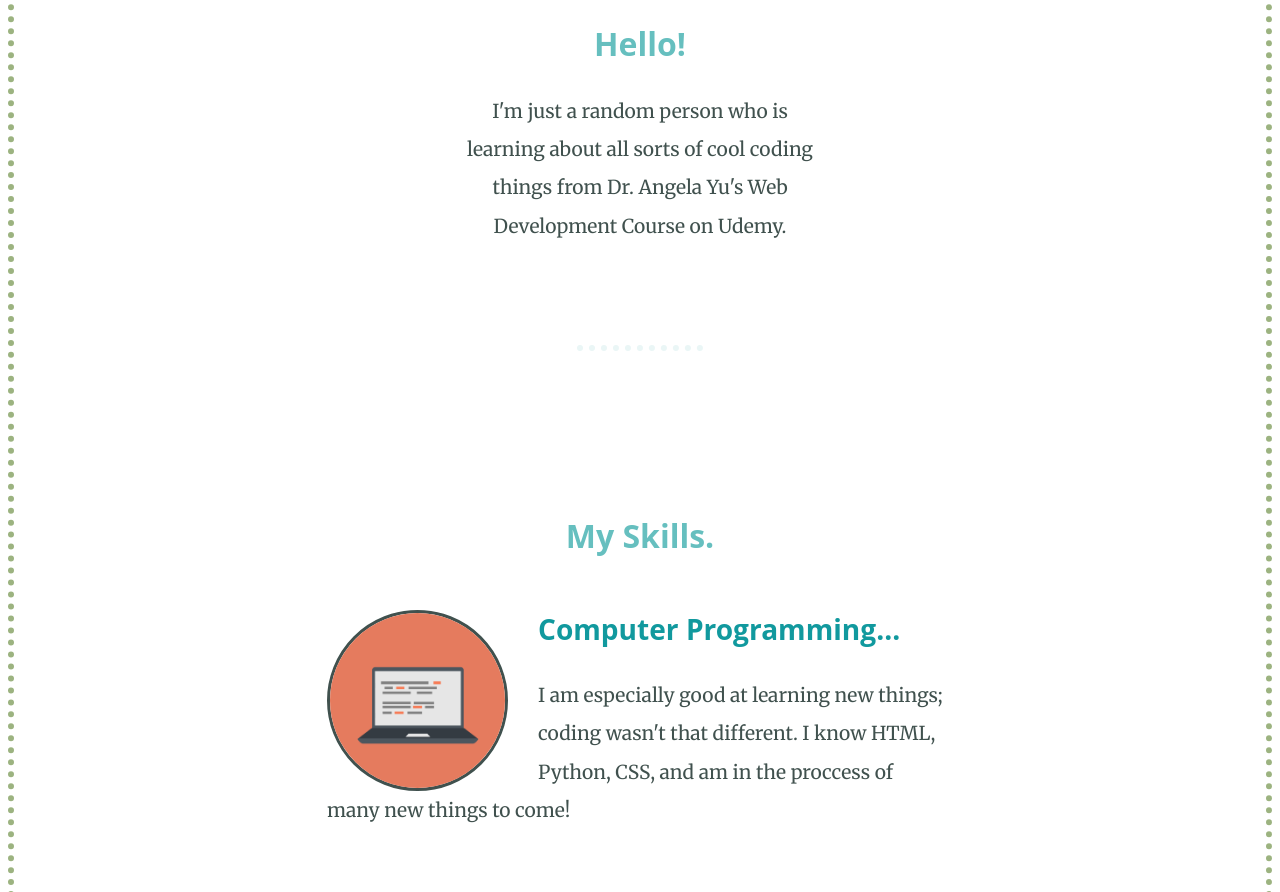
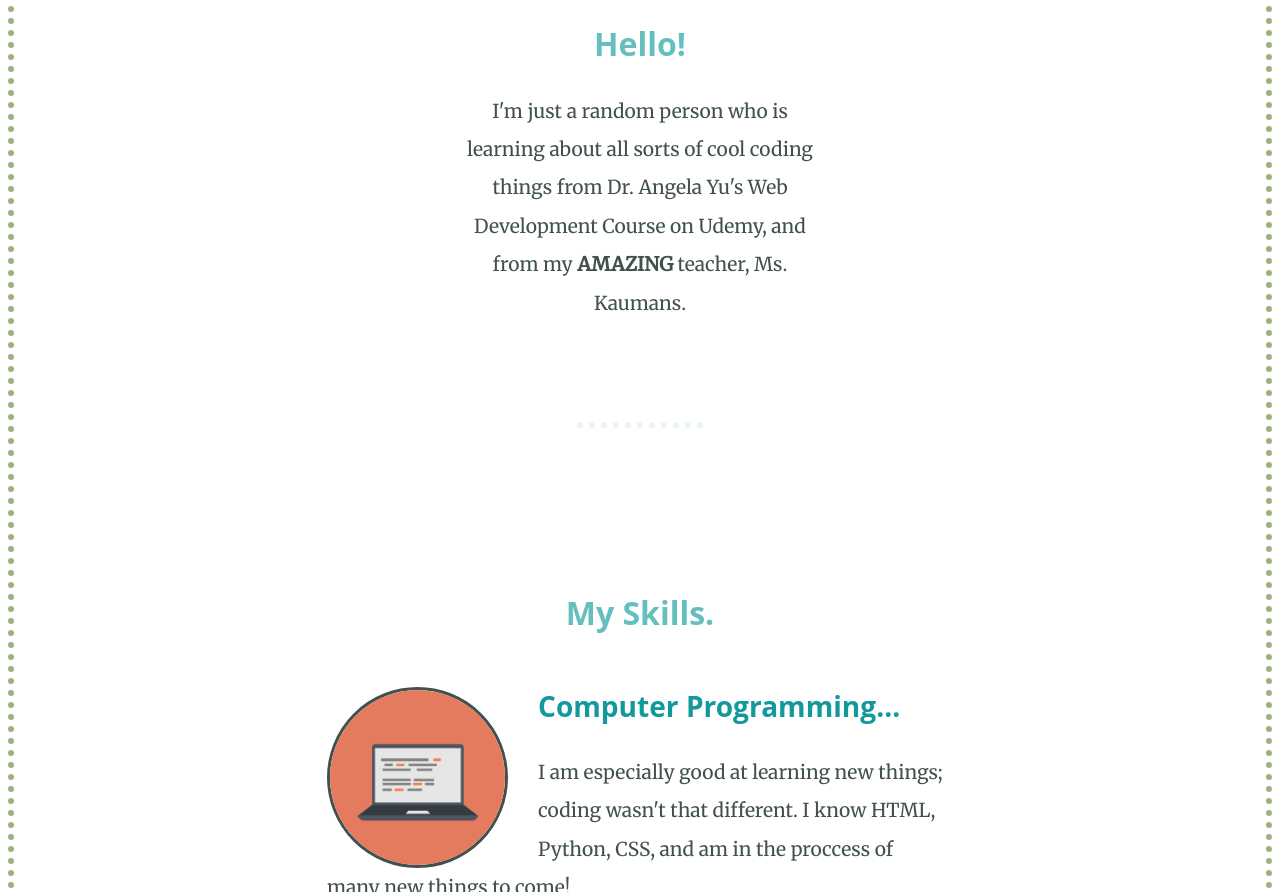
Before and after one commit to FrozenPeach/2021-site, a plain HTML site: page index.html in a window 1280 px wide. Shown: the part 1166-2058 px from the top of the page. Drawn offline with Linux system fonts and the light colour scheme; a web font is replaced by a local one.

Commit message:
Added Ms. K Reference

```diff
--- a/index.html
+++ b/index.html
@@ -52,7 +52,7 @@
     <div class="profile">
       <img class="karma" src="karma.png" alt="Karma">
       <h2>Hello!</h2>
-      <p class="intro">I'm just a random person who is learning about all sorts of cool coding things from Dr. Angela Yu's Web Development Course on Udemy.</p>
+      <p class="intro">I'm just a random person who is learning about all sorts of cool coding things from Dr. Angela Yu's Web Development Course on Udemy, and from my <strong>AMAZING</strong> teacher, Ms. Kaumans.</p>
     </div>
     <hr>
     <div class="skills">
```
